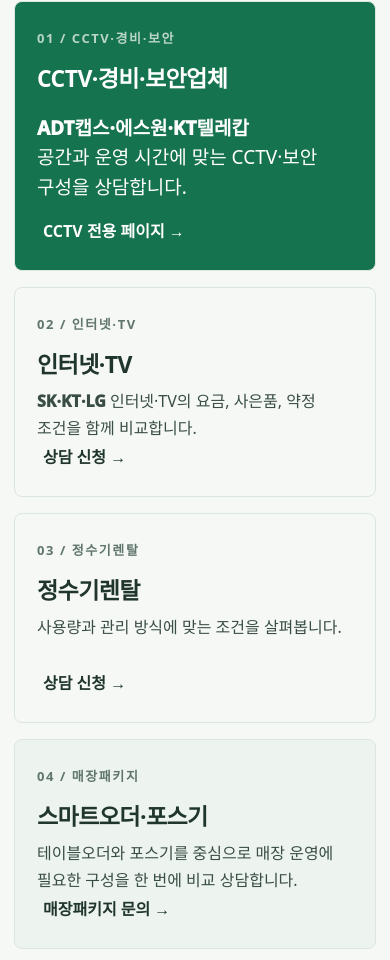
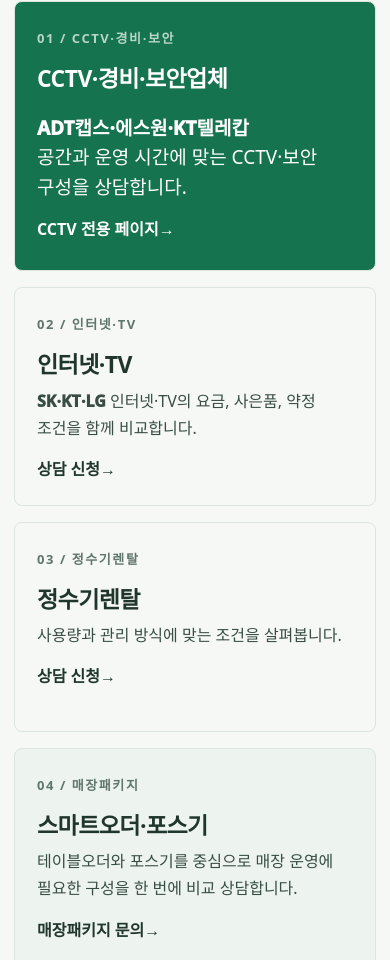
Before and after one commit to KIMGEUNHYUNG0103/KIMGEUNHYUNG0103.github.io, a website: page index.html in a window 390 px wide. Shown: the part 2057-3017 px from the top of the page. Drawn offline with Linux system fonts and the light colour scheme.

Commit message:
Prevent service card text overlap on mobile

```diff
--- a/assets/styles.css
+++ b/assets/styles.css
@@ -243,6 +243,7 @@
   .service-grid { display: grid; grid-template-columns: 1fr; grid-template-rows: none; }
   .service-card, .service-card.primary, .service-card.wide { grid-column: auto; min-height: 210px; padding: 22px; }
   .service-card.primary { min-height: 270px; }
+  .service-card a { position: relative; left: auto; bottom: auto; display: inline-flex; margin-top: 14px; }
   .compare-table { overflow: hidden; }
   .compare-row { min-width: 0; grid-template-columns: .76fr 1fr 1.24fr; font-size: 13px; line-height: 1.5; }
   .compare-row > * { min-width: 0; padding: 11px 7px; overflow-wrap: anywhere; }
```
